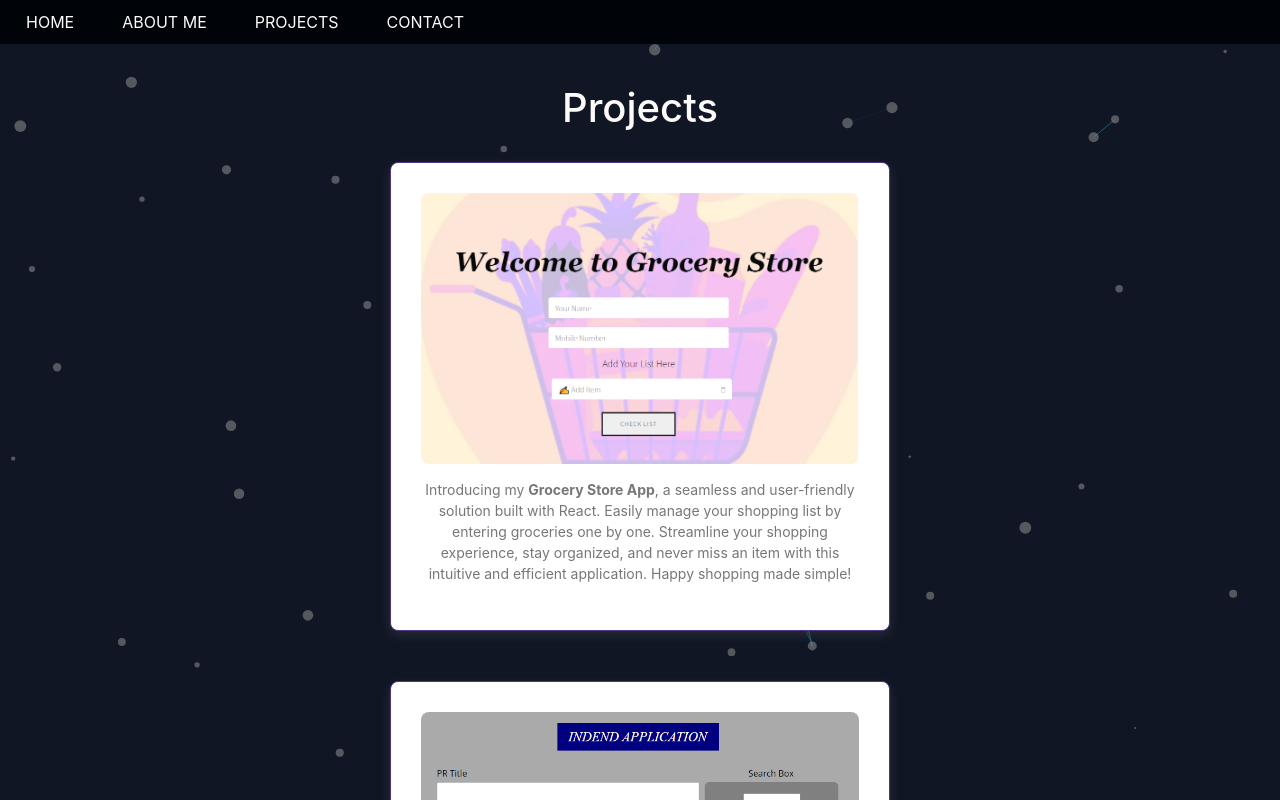
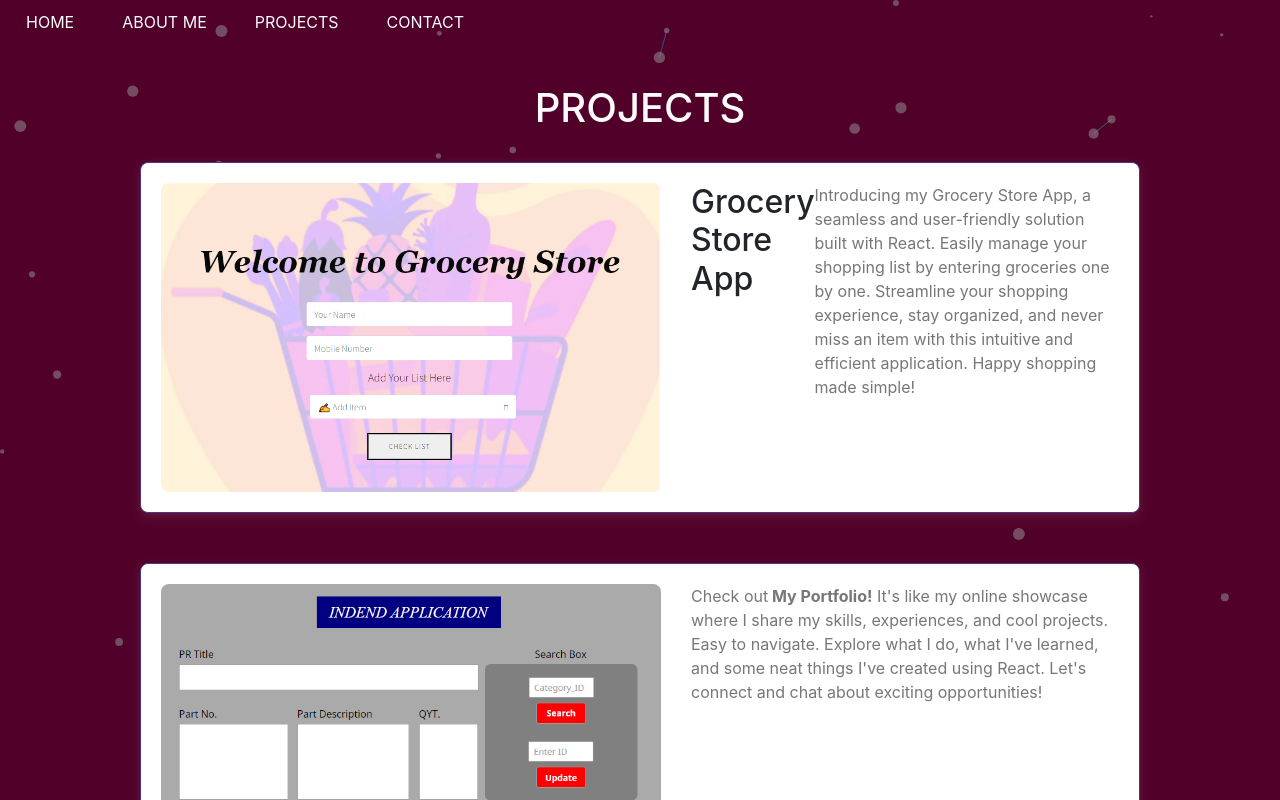
Before and after one commit to Aksshhada/My-Portfolio, a React (Create React App) app: page /projects in a window 1280 px wide. Shown: the top 800 px of the page. Built offline with nearby package versions, Linux system fonts and the light colour scheme.

Commit message:
background and changes in projects, home

```diff
--- a/src/components/pages/aboutme.js
+++ b/src/components/pages/aboutme.js
@@ -4,7 +4,7 @@ import "./aboutme.css";
 const aboutme = () => {
   return (
     <section className="aboutstyle">
-      <h3 className="about_h2">About Me</h3>
+      <h3 className="about_h2">ABOUT ME</h3>
       <div className="about_div">
         <h3>Frontend Developer</h3>
         <p className="about_h3">
@@ -12,14 +12,6 @@ const aboutme = () => {
           HTML, CSS, and JavaScript, I specialize in crafting dynamic and
           visually appealing user interfaces. My expertise extends to leveraging
           the React library to build scalable and efficient web applications.
-        </p>
-      </div>
-
-      <div className="about_div">
-        <h3 className="about_h3">UI Designer</h3>
-        <p className="about_h3">
-          I am a UI designer with a year of experience in the field. Proficient
-          in leveraging design tools such as Figma and Canva.
         </p>
       </div>
 
@@ -32,6 +24,14 @@ const aboutme = () => {
           enables JavaScript to be used for server-side development.
         </p>
       </div>
+
+      <div className="about_div">
+        <h3 className="about_h3">UI Designer</h3>
+        <p className="about_h3">
+          I am a UI designer with a year of experience in the field. Proficient
+          in leveraging design tools such as Figma and Canva.
+        </p>
+      </div>
     </section>
   );
 };
--- a/src/components/pages/home.css
+++ b/src/components/pages/home.css
@@ -1,4 +1,4 @@
-   #particles-js {
+    /* #particles-js {
     position: fixed;
     top: 0;
     left: 0;
@@ -26,8 +26,7 @@
     margin-top: 25px;
     align-items: center;
     text-align: center;
-    justify-content: center; /* Center horizontally */
-  }
+    justify-content: center;
 
   .icons ul {
     list-style: none;
@@ -46,3 +45,181 @@
     text-align: center;
     justify-content: center;
   }
+    */
+
+
+
+
+
+
+
+
+
+
+  #particles-js {
+    position: fixed;
+    top: 0;
+    left: 0;
+    z-index: -1;
+    width: 100%;
+    height: 100%;
+  }
+
+  .content {
+    position: relative;
+    z-index: 1;
+    display: flex;
+    flex-direction: column;
+    align-items: center;
+    justify-content: center;
+    height: 100vh;
+    color: white;
+    text-shadow: 2px 2px 4px rgba(0, 0, 0, 0.5);
+    overflow: hidden;
+  }
+
+  .home-text {
+    display: flex;
+    flex-direction: column;
+    align-items: center;
+    text-align: center;
+    z-index: 1;
+  }
+
+  .sentence {
+    display: block;
+    opacity: 0;
+    transform: translateY(20px);
+    transition: opacity 1s ease-out, transform 1s ease-out;
+  }
+
+  .sentence.visible {
+    opacity: 1;
+    transform: translateY(0);
+  }
+
+  .icons {
+    margin-top: 25px;
+    align-items: center;
+    text-align: center;
+    justify-content: center;
+  }
+
+  .icons ul {
+    list-style: none;
+    padding: 0;
+    display: flex;
+    gap: 40px;
+    align-items: center;
+    text-align: center;
+    justify-content: center;
+  }
+
+  .icons a {
+    font-size: 24px;
+    color: white;
+    transition: color 0.3s;
+  }
+
+  .icons a:hover {
+    color: #82bcec;
+  }
+
+
+
+
+
+
+
+
+
+
+
+
+
+
+  /* #particles-js {
+    position: fixed;
+    top: 0;
+    left: 0;
+    z-index: -1;
+    width: 100%;
+    height: 100%;
+  }
+
+  .content {
+    position: relative;
+    z-index: 1;
+    display: flex;
+    flex-direction: column;
+    align-items: center;
+    justify-content: center;
+    height: 100vh;
+    color: white;
+    text-shadow: 2px 2px 4px rgba(0, 0, 0, 0.5);
+    overflow: hidden;
+  }
+
+  .home-text {
+    display: flex;
+    flex-direction: column;
+    align-items: center;
+    text-align: center;
+    z-index: 1;
+    width: 100%;
+    overflow: hidden;
+  }
+
+  .scrolling-text {
+    display: flex;
+    white-space: nowrap;
+    animation: scroll 10s linear infinite;
+  }
+
+  @keyframes scroll {
+    0% {
+      transform: translateX(100%);
+    }
+    100% {
+      transform: translateX(-100%);
+    }
+  }
+
+  .sentence {
+    display: inline-block;
+    opacity: 0;
+    transform: translateY(20px);
+    transition: opacity 1s ease-out, transform 1s ease-out;
+  }
+
+  .sentence.visible {
+    opacity: 1;
+    transform: translateY(0);
+  }
+
+  .icons {
+    margin-top: 25px;
+    align-items: center;
+    text-align: center;
+    justify-content: center;
+  }
+
+  .icons ul {
+    list-style: none;
+    padding: 0;
+    display: flex;
+    gap: 40px;
+    align-items: center;
+    text-align: center;
+    justify-content: center;
+  }
+
+  .icons a {
+    font-size: 24px;
+    color: white;
+    transition: color 0.3s;
+  }
+
+  .icons a:hover {
+    color: #82bcec;
+  } */
--- a/src/components/pages/home.js
+++ b/src/components/pages/home.js
@@ -1,18 +1,78 @@
-import React from 'react';
+// import React from 'react';
+// import { FaGithub, FaLinkedin } from "react-icons/fa";
+// import './home.css';
+
+// const Home = () => {
+//   return (
+//     <section id='home' className='home'>
+//       <div id='particles-js'></div>
+//       <div className='content'>
+//         <div className='home'>
+//           <h1>
+//             Hello! I'm Akshada Kadam.
+//             I am a Fullstack Web Developer.
+//             Cybersecurity enthusiasts.
+//           </h1>
+//         </div>
+
+//         <div className='icons'>
+//           <ul>
+//             <li>
+//               <a href='https://github.com/Aksshhada'>
+//                 <FaGithub />
+//               </a>
+//             </li>
+
+//             <li>
+//               <a href='https://www.linkedin.com/in/akshada-kadam-4375b6254/'>
+//                 <FaLinkedin />
+//               </a>
+//             </li>
+//           </ul>
+//         </div>
+//       </div>
+//     </section>
+//   );
+// }
+
+// export default Home;
+
+
+
+
+
+
+
+
+
+
+
+import React, { useEffect } from 'react';
 import { FaGithub, FaLinkedin } from "react-icons/fa";
 import './home.css';
 
 const Home = () => {
+  useEffect(() => {
+    const sentences = document.querySelectorAll('.sentence');
+    sentences.forEach((sentence, index) => {
+      setTimeout(() => {
+        sentence.classList.add('visible');
+      }, index * 1500); // Adjust the timing as needed
+    });
+  }, []);
+
   return (
     <section id='home' className='home'>
       <div id='particles-js'></div>
       <div className='content'>
-        <div className='home'>
+        <div className='home-text'>
           <h1>
-            Hello! I'm Akshada Kadam
+            <span className='sentence'>Hello!</span>
+            <span className='sentence'>I'm Akshada Kadam.</span>
+            <span className='sentence'>I am a Fullstack Web Developer.</span>
+            <span className='sentence'>Cybersecurity Enthusiast.</span>
           </h1>
         </div>
-
         <div className='icons'>
           <ul>
             <li>
@@ -20,7 +80,6 @@ const Home = () => {
                 <FaGithub />
               </a>
             </li>
-
             <li>
               <a href='https://www.linkedin.com/in/akshada-kadam-4375b6254/'>
                 <FaLinkedin />
--- a/src/components/pages/projects.css
+++ b/src/components/pages/projects.css
@@ -1,4 +1,4 @@
-.projects-container {
+/* .projects-container {
   padding: 40px;
   text-align: center;
 }
@@ -63,3 +63,101 @@
     width: calc(100% - 40px);
   }
 }
+ */
+
+
+
+
+
+
+
+
+
+
+
+
+
+
+ .projects-container {
+  padding: 40px;
+  text-align: center;
+}
+
+.projects-title {
+  color: #fdfafa;
+  font-size: 40px;
+  margin-bottom: 20px;
+}
+
+.card-container {
+  display: flex;
+  flex-direction: column;
+  align-items: center;
+  margin-top: 30px;
+}
+
+.card {
+  display: flex;
+  flex-direction: row;
+  width: 100%;
+  max-width: 1000px;
+  margin-bottom: 50px;
+  padding: 20px;
+  border: 1px solid #503485;
+  border-radius: 8px;
+  box-shadow: 0 4px 12px rgba(247, 246, 246, 0.1);
+  text-align: left;
+  transition: transform 0.3s ease-in-out;
+}
+
+.card:hover {
+  transform: scale(1.05);
+}
+
+.card img {
+  max-width: 500px;
+  height: auto;
+  border-radius: 8px;
+  margin-right: 30px;
+}
+
+.card-content {
+  flex: 1;
+}
+
+.card p {
+  color: #777;
+  font-size: 16px;
+  line-height: 1.5;
+}
+
+@keyframes fadeIn {
+  from {
+    opacity: 0;
+  }
+  to {
+    opacity: 1;
+  }
+}
+
+.card-container {
+  animation: fadeIn 1s ease-in-out;
+}
+
+@media (max-width: 767px) {
+  .card {
+    flex-direction: column;
+    align-items: center;
+    text-align: center;
+  }
+
+  .card img {
+    margin-right: 0;
+    margin-bottom: 15px;
+    max-width: 100%;
+  }
+
+  .card-content {
+    text-align: center;
+  }
+}
--- a/src/components/pages/projects.js
+++ b/src/components/pages/projects.js
@@ -5,12 +5,13 @@ const projects = () => {
   return (
 
     <div className="projects-container">
-      <h1 className="projects-title">Projects</h1>
+      <h1 className="projects-title">PROJECTS</h1>
       <div className="card-container">
         <div className="card">
           <img src="/images/p1.png" alt="Grocery Store App" />
+          <h2>Grocery Store App</h2>
           <p>
-            Introducing my <b>Grocery Store App</b>, a seamless and user-friendly
+            Introducing my Grocery Store App, a seamless and user-friendly
             solution built with React. Easily manage your shopping list by
             entering groceries one by one. Streamline your shopping experience,
             stay organized, and never miss an item with this intuitive and
--- a/src/components/particle.js
+++ b/src/components/particle.js
@@ -27,7 +27,7 @@ const ParticleBG = () => {
                 options={{
                     background: {
                         color: {
-                            value: "#111624",
+                            value: "#51002A",
                         },
                     },
                     fpsLimit: 120,
--- a/src/index.css
+++ b/src/index.css
@@ -4,7 +4,7 @@
 
 
 .nav {
-  background-color: rgb(0, 3, 7);
+  /* background-color: rgb(0, 3, 7); */
   color: rgb(251, 251, 252);
   display: flex;
   justify-content: space-between;
@@ -31,9 +31,9 @@
 }
 
 .nav a:hover {
-  color: rgb(107, 140, 212);
+  color: #82bcec;
   padding-bottom: 0.5rem;
-  border-bottom: 1px solid rgb(107, 140, 212);
+  /* border-bottom: 1px solid rgb(247, 248, 250); */
 }
 
 
```
